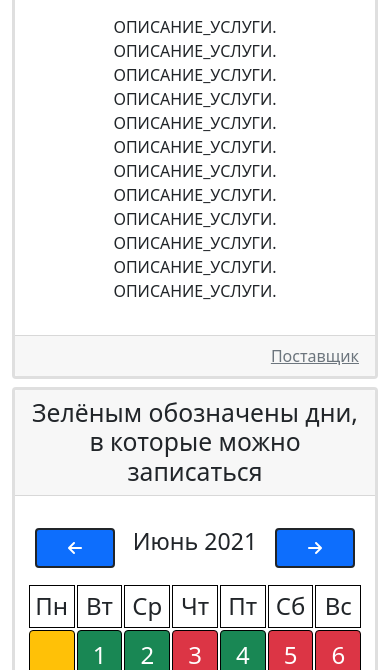
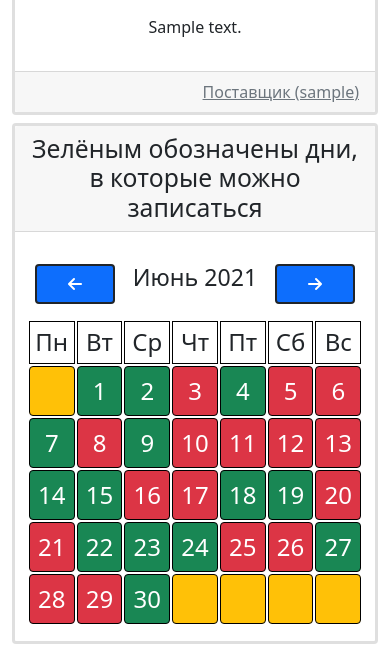
Before and after one commit to KozlovKV/clients-notebook, a Django app: page /service/1/ in a window 390 px wide. Shown: the part 462-1132 px from the top of the page. Run offline with Django 3.2, Linux system fonts and the light colour scheme; tables that the repository leaves empty hold one stand-in row (values such as "Sample post"); grey boxes marked "Sample" are stand-in pictures; some libraries are stand-ins or nearby versions.

Commit message:
Maked simple info view on oage of one service

```diff
--- a/apps/services_app/templates/one_service_calendar.html
+++ b/apps/services_app/templates/one_service_calendar.html
@@ -1,7 +1,7 @@
 {% extends 'base/base.html' %}
 
 {% block title %}
-    ИМЯ_УСЛУГИ
+    {{ object.label }}
 {% endblock %}
 
 {% block extra_head %}
@@ -27,18 +27,21 @@
 
 {% block main_content %}
     <div class="card mt-5 text-center border-3">
-        <h1 class="card-header">Запись на ИМЯ_УСЛУГИ</h1>
+        <h1 class="card-header">Запись на {{ object.label }}</h1>
         <div class="card-body row">
-            <img class="col-md-4"
-                src="https://images.unsplash.com/photo-1544161515-4ab6ce6db874?ixid=MnwxMjA3fDB8MHxwaG90by1wYWdlfHx8fGVufDB8fHx8&ixlib=rb-1.2.1&auto=format&fit=crop&w=1050&q=80"
-                alt="Картинка массажа">
-            <div class="col-md-8 card-text p-3">ОПИСАНИЕ_УСЛУГИ. ОПИСАНИЕ_УСЛУГИ. ОПИСАНИЕ_УСЛУГИ. ОПИСАНИЕ_УСЛУГИ.
-                ОПИСАНИЕ_УСЛУГИ. ОПИСАНИЕ_УСЛУГИ. ОПИСАНИЕ_УСЛУГИ. ОПИСАНИЕ_УСЛУГИ. ОПИСАНИЕ_УСЛУГИ.
-                ОПИСАНИЕ_УСЛУГИ. ОПИСАНИЕ_УСЛУГИ. ОПИСАНИЕ_УСЛУГИ. </div>
+            {% if object.get_image_url %}
+            <img class="col-md-4" src="{{ object.get_image_url }}"
+                 alt="Картинка услуги {{ object.label }}">
+            <div class="col-md-8 card-text p-3">
+            {% else %}
+            <div class="col-md-12 card-text p-3">
+            {% endif %}
+                {{ object.description }}
+            </div>
         </div>
         <div class="card-footer text-end">
-            <a class="card-link text-muted" href="/user/<id>">
-                Поставщик
+            <a class="card-link text-muted" href="{% url 'profile' object.provider.pk %}">
+                Поставщик ({{ object.provider }})
             </a>
         </div>
     </div>
@@ -101,7 +104,7 @@
             getCalCell(day, type) {
                 let obj = document.createElement('a');
                 let date = this.current_date;
-                obj.href = '/service/0/' + date.getFullYear() + '/' + String(date.getMonth()+1) + '/' + day + '/';
+                obj.href = '{{ object.get_absolute_url }}' + date.getFullYear() + '/' + String(date.getMonth()+1) + '/' + day + '/';
                 obj.textContent = day;
                 obj.className = 'col-1 btn ' + SwitchingCalendar.COLORS[type];
                 return obj;
--- a/apps/services_app/templates/services_list.html
+++ b/apps/services_app/templates/services_list.html
@@ -17,8 +17,10 @@
             <div class="col">
                 <div class="card border-3 border-success">
                     <h3 class="card-header">{{ object.label }}</h3>
-                    <img class="card-img-top" src="{{ object.get_image_url }}"
-                         alt="Картинка услуги {{ object.label }}">
+                    {% if object.get_image_url != '' %}
+                        <img class="card-img-top" src="{{ object.get_image_url }}"
+                             alt="Картинка услуги {{ object.label }}">
+                    {% endif %}
                     <div class="card-body">
                         <ul class="list-group list-group-flush">
                             <li class="list-group-item card-text" text-overflow="ellipsis">
--- a/apps/services_app/views.py
+++ b/apps/services_app/views.py
@@ -1,12 +1,13 @@
 from django.shortcuts import render
-from  django.views.generic import list as list_views
+from  django.views.generic import list as generic_list_views
+from  django.views.generic import detail as generic_detail_views
 
 from apps.front_app.views import BaseViewWithMenu
 
 from apps.services_app import models as service_models
 
 
-class ServicesListView(list_views.ListView, BaseViewWithMenu):
+class ServicesListView(generic_list_views.ListView, BaseViewWithMenu):
     object_list = []
     model = service_models.Service
     template_name = 'services_list.html'
@@ -16,8 +17,14 @@ class ServicesListView(list_views.ListView, BaseViewWithMenu):
         return super(ServicesListView, self).get(request, *args, **kwargs)
 
 
-class OneServiceCalendarView(BaseViewWithMenu):
+class OneServiceCalendarView(BaseViewWithMenu, generic_detail_views.DetailView):
     template_name = 'one_service_calendar.html'
+    object = None
+    model = service_models.Service
+
+    def get(self, request, *args, **kwargs):
+        self.object = self.get_object()
+        return super(OneServiceCalendarView, self).get(request, *args, **kwargs)
 
 
 class OneServiceDayView(BaseViewWithMenu):
```
